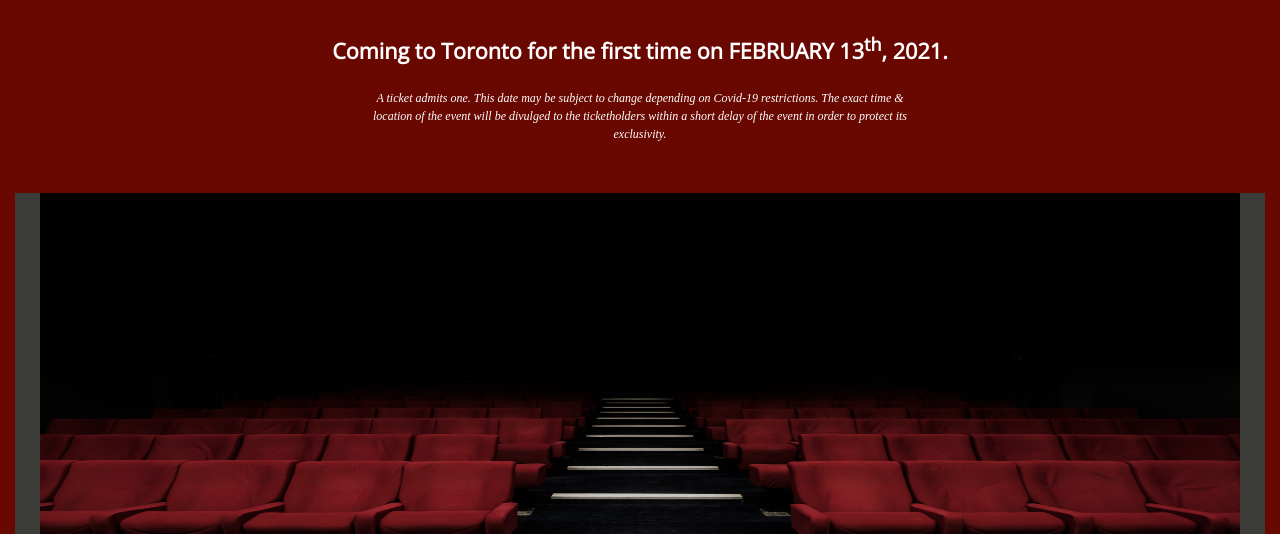
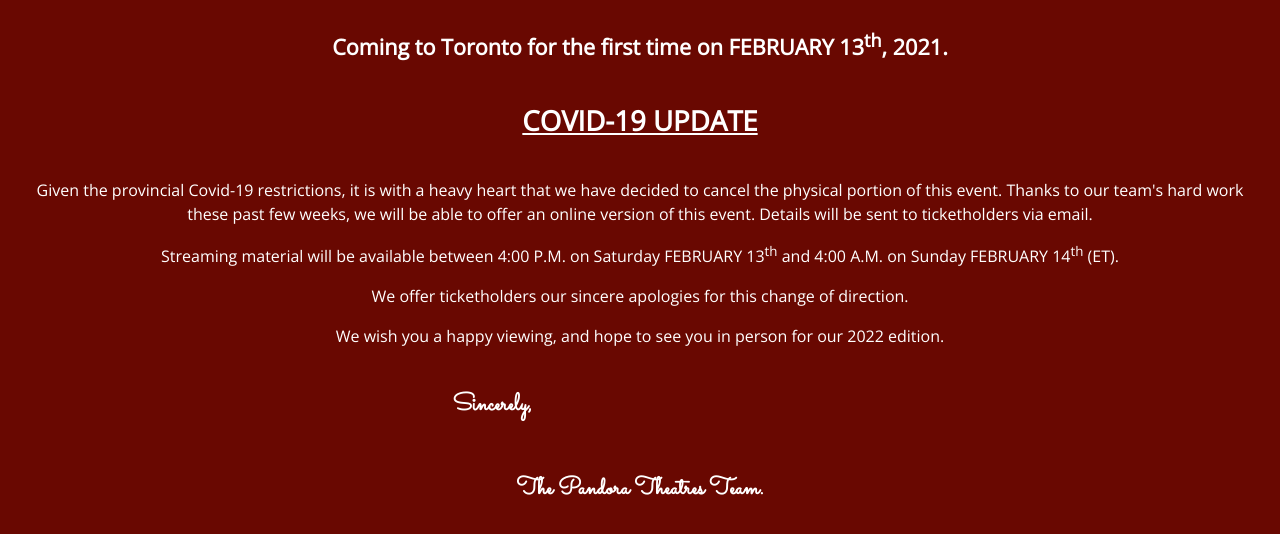
Before and after one commit to mipd-bot/mipd-bot.github.io, a plain HTML site: page index.html in a window 1280 px wide. Shown: the part 266-800 px from the top of the page. Drawn offline with nearby package versions, Linux system fonts and the light colour scheme; a web font is replaced by a local one.

Commit message:
update covid

```diff
--- a/index.html
+++ b/index.html
@@ -8,7 +8,7 @@
 
     body {
         /* This will likely change, just a basic one to teset*/
-    font-size: 1.6 rem;
+    font-size: 1.8 rem;
     line-height: 1.5;
     text-align: center;
     color: white;
@@ -41,6 +41,34 @@
         font-family: 'Open Sans', sans-serif;
     }
 
+    h4 {font-size: 2.3rem;
+        color: white;
+        font-family: 'Open Sans', sans-serif;
+        text-decoration: underline;
+    }
+
+    h5 {font-size: 24px;
+      line-height: 1.5;
+      text-align: left;
+      margin-left: 35%;
+      color:white;
+      font-family: 'Sacramento', cursive;
+    }
+
+    h6 {font-size: 24px;
+      line-height: 0.8;
+      text-align: center;
+      color:white;
+      font-family: 'Sacramento', cursive;
+    }
+
+    p {font-size: 16px;
+      line-height: 1.5;
+      text-align: center;
+      color:white;
+      font-family: 'Open Sans', sans-serif;
+    }
+
     a{
         color: rgb(13, 177, 13);
     }
@@ -63,6 +91,13 @@
   #main {
     margin: 0;
   }
+}
+
+em {font-weight:bold;
+}
+
+span{
+   font-weight: bold;
 }
 
 img {
@@ -127,13 +162,18 @@ li {
 </head>
 <body>
 <main id="main">
-    <h1></h1>
     <h2 id="title"> PANDORA THEATRES </h2>
     <h3>Present:</h3>
     <h1>&#127916  The Eternal Movie Marathon &#127916</h1>
-    <section id=" arbres-favoris ">
-        <h3 id="biographie"> Coming to Toronto for the first time on <b>FEBRUARY 13<sup>th</sup>, 2021.</b></h3>
-        <p id= "blockquote"> A ticket admits one. This date may be subject to change depending on Covid-19 restrictions. The exact time & location of the event will be divulged to the ticketholders within a short delay of the event in order to protect its exclusivity.</p>
+    <section>
+        <h3> Coming to Toronto for the first time on <b>FEBRUARY 13<sup>th</sup>, 2021.</b></h3>
+        <h4> COVID-19 UPDATE</h4>
+        <p>Given the provincial Covid-19 restrictions, it is with a heavy heart that we have decided to cancel the physical portion of this event. Thanks to our team's hard work these past few weeks, we will be able to offer an online version of this event. Details will be sent to ticketholders via email.</p>
+        <p>Streaming material will be available between 4:00 P.M. on Saturday FEBRUARY 13<sup>th</sup></span> and 4:00 A.M. on Sunday FEBRUARY 14<sup>th</sup> (ET).</p>
+        <p>We offer ticketholders our sincere apologies for this change of direction.</p>
+        <p>We wish you a happy viewing, and hope to see you in person for our 2022 edition.</p>
+        <h5>Sincerely, </h5>
+        <h6>The Pandora Theatres Team.</h6>
     </section>
     <figure id="img-div">
         <img
```
